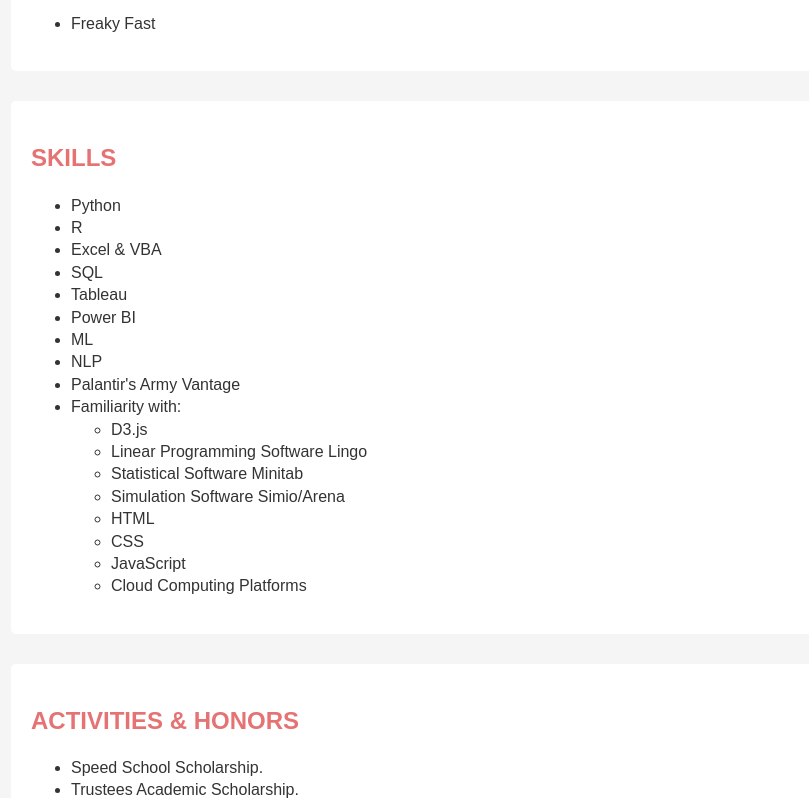
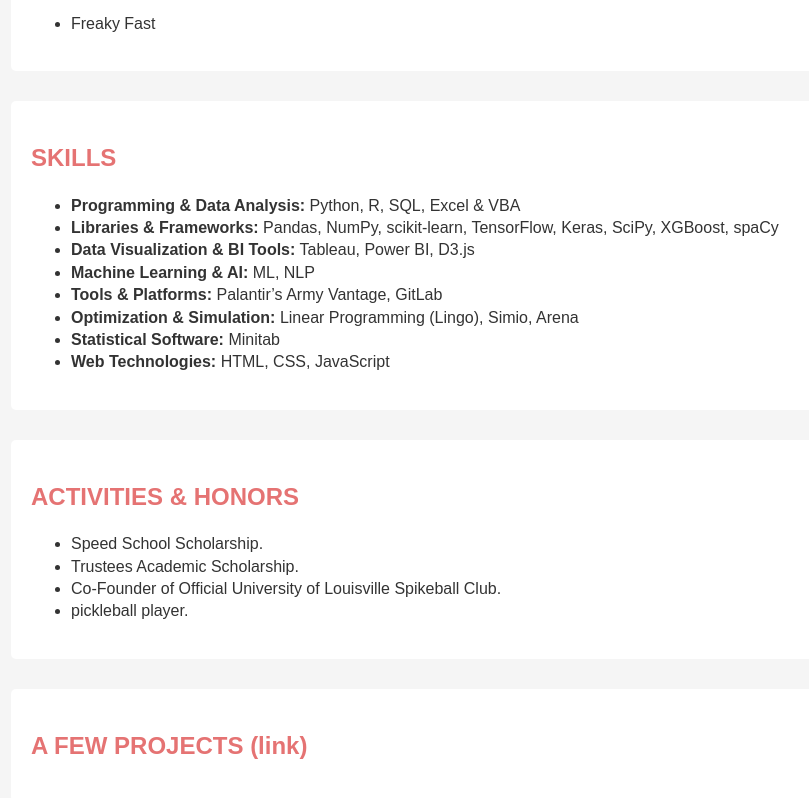
Before and after one commit to narry67/Resume, a website built with webpack: page index.html in a window 1280 px wide. Shown: the part 2037-2835 px from the top of the page, without its empty margins (9-818 px from the left). Built offline with nearby package versions, Linux system fonts and the light colour scheme.

Commit message:
Update index.html

```diff
--- a/index.html
+++ b/index.html
@@ -114,7 +114,7 @@
         <p>Computer Engineer (Data Architecture and Engineering)</p>
         <p>AUGUST 2022 – PRESENT</p>
         <ul>
-            <li>Build dashboards and process data using Palantir Vantage, Power BI, and Python to support Army HR initiatives.</li>
+            <li>Building dashboards and process data using Palantir Vantage, Power BI, and Python to support Army HR initiatives.</li>
             <li>Leading AI adoption efforts by supporting an instance of OpenWebUI and customizing RAG/system prompts, etc. to meet user needs.</li>
             <li>Implementing edits to Soldiers’ metadata where I have mostly automated a historically manual process using VBA and PowerShell.</li>
             <li>Managing and coordinating edits to official diagrams depicting interactions between HRC systems/applications.</li>
@@ -138,28 +138,14 @@
 <section id="skills">
     <h2>SKILLS</h2>
     <ul>
-        <li>Python</li>
-        <li>R</li>
-        <li>Excel & VBA</li>
-        <li>SQL</li>
-        <li>Tableau</li>
-        <li>Power BI</li>
-        <li>ML</li>
-        <li>NLP</li>
-        <li>Palantir's Army Vantage</li>
-        <li>Familiarity with:
-            <ul>
-                <li>D3.js</li>
-                <li>Linear Programming Software Lingo</li>
-                <li>Statistical Software Minitab</li>
-                <li>Simulation Software Simio/Arena</li>
-                <li>HTML</li>
-                <li>CSS</li>
-                <li>JavaScript</li>
-                <li>Cloud Computing Platforms</li>
-
-            </ul>
-        </li>
+        <li><strong>Programming & Data Analysis:</strong> Python, R, SQL, Excel & VBA</li>
+        <li><strong>Libraries & Frameworks:</strong> Pandas, NumPy, scikit-learn, TensorFlow, Keras, SciPy, XGBoost, spaCy</li>
+        <li><strong>Data Visualization & BI Tools:</strong> Tableau, Power BI, D3.js</li>
+        <li><strong>Machine Learning & AI:</strong> ML, NLP</li>
+        <li><strong>Tools & Platforms:</strong> Palantir’s Army Vantage, GitLab</li>
+        <li><strong>Optimization & Simulation:</strong> Linear Programming (Lingo), Simio, Arena</li>
+        <li><strong>Statistical Software:</strong> Minitab</li>
+        <li><strong>Web Technologies:</strong> HTML, CSS, JavaScript</li>
     </ul>
 </section>
 
```
